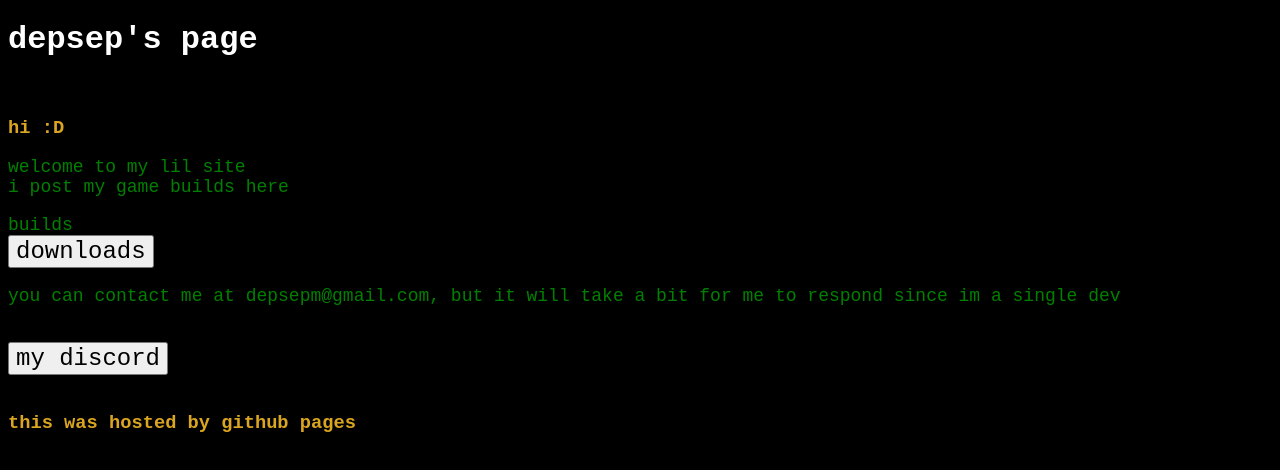
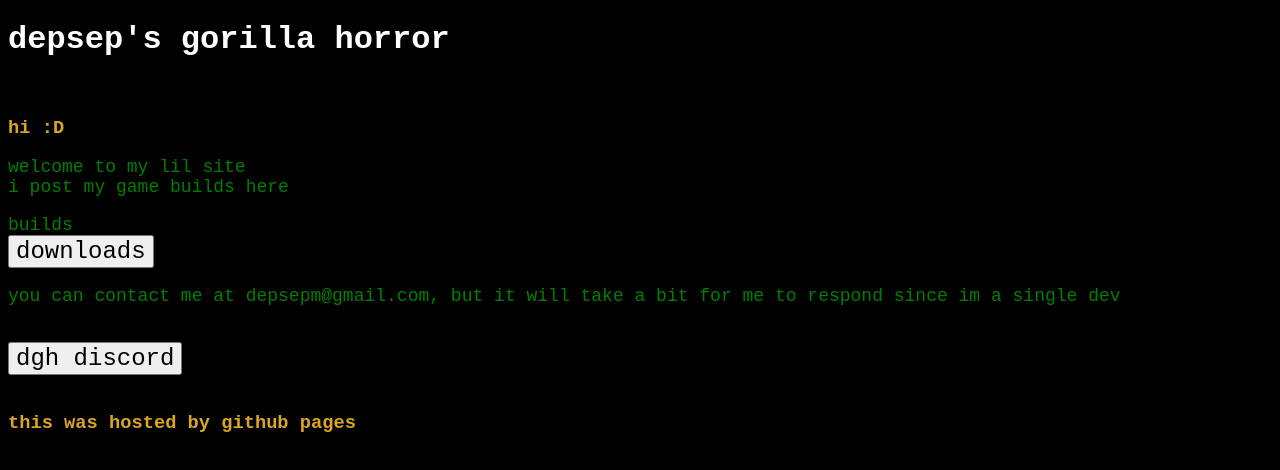
Before and after one commit to depsep-gt/deps-gorilla-horror, a plain HTML site: page index.html in a window 1280 px wide. Drawn offline with Linux system fonts and the light colour scheme.

Commit message:
Update index.html

```diff
--- a/index.html
+++ b/index.html
@@ -1,12 +1,12 @@
 <!DOCTYPE html>
 
 <head>
-    <title>dep's github pages</title>
+    <title>dep's gorilla horror</title>
     <link rel="stylesheet" href="index.css">
 </head>
 
 <body>
-    <h1>depsep's page</h1>
+    <h1>depsep's gorilla horror</h1>
     </br>
     <h3>hi :D</h3>
     <div>welcome to my lil site</div>
@@ -15,7 +15,7 @@
     <div>builds</div> <button onclick="window.location.href='downloadlatest.html'">downloads</button><br><br>
     <div>you can contact me at depsepm@gmail.com, but it will take a bit for me to respond since im a single dev</div>
     <br><br>
-    <a href="https://discord.gg/vAcDu9buW9"><button>my discord</button></a>
+    <a href="https://discord.gg/vAcDu9buW9"><button>dgh discord</button></a>
     <br><br>
     <h3>this was hosted by github pages</h3>
 </body>
```
